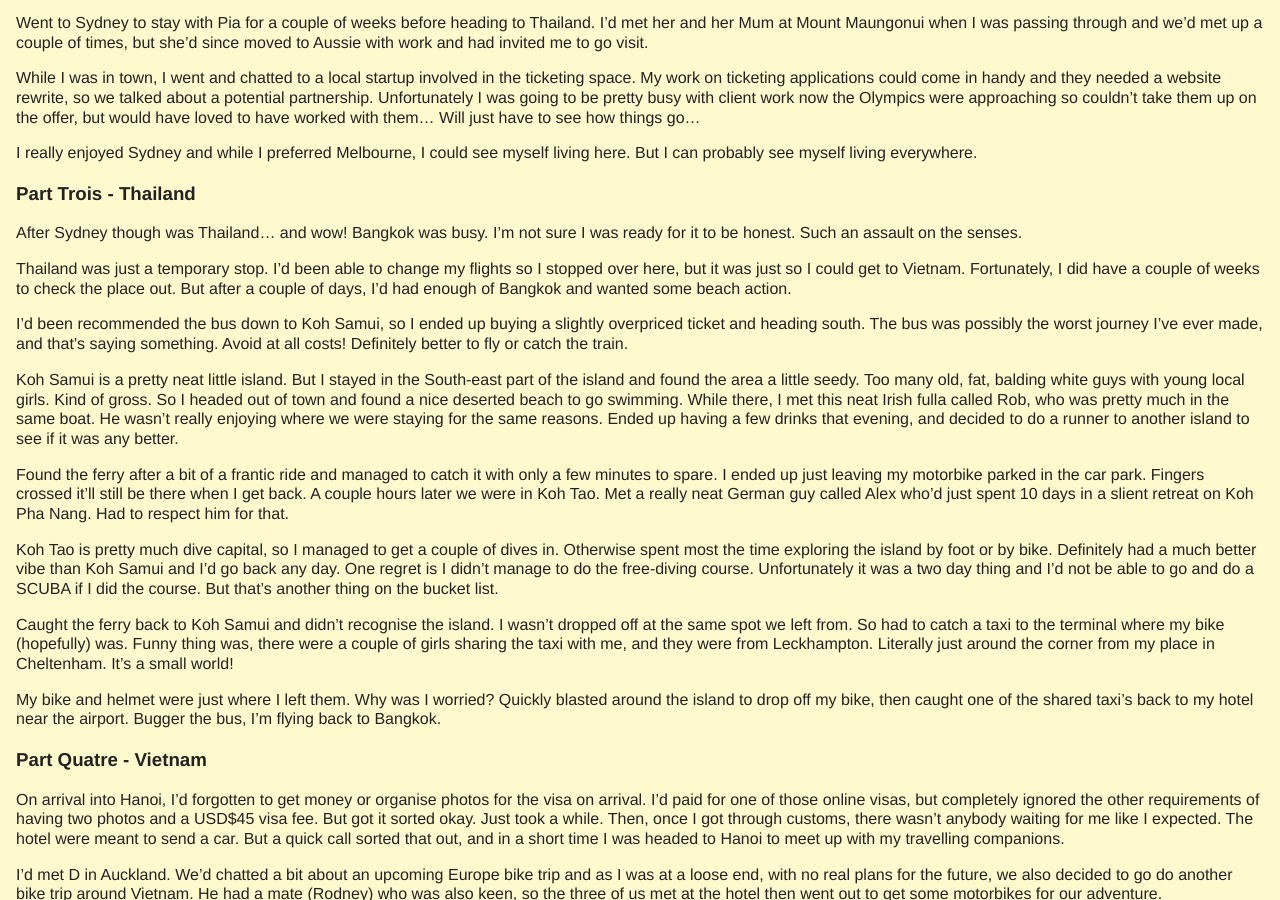
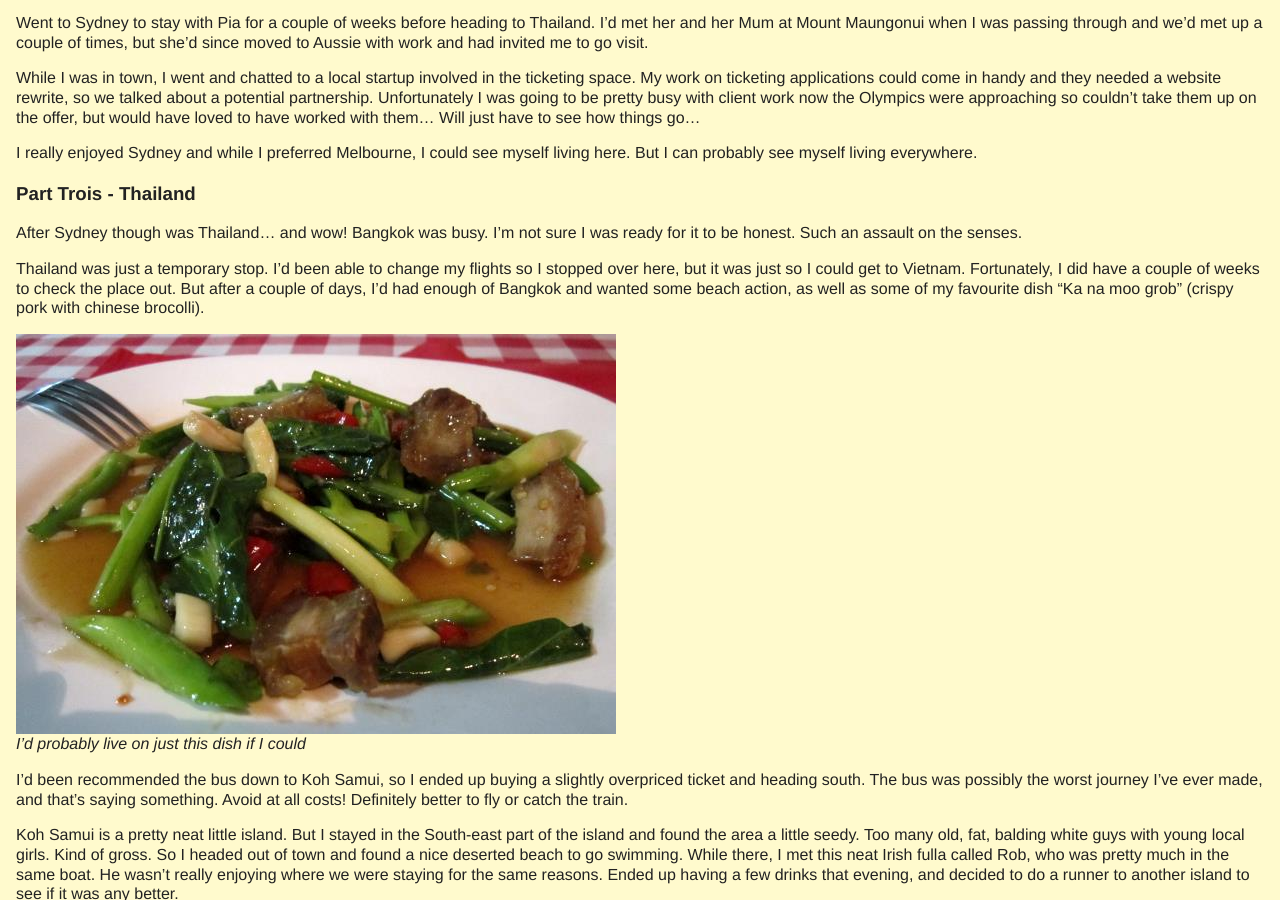
Before and after one commit to davewasthere/davewasthere.github.com, a Jekyll site: the page built from _posts/2012-05-20-lost-my-mojo.md, in a window 1280 px wide and 900 px high, scrolled down 1860 px. Built offline with Jekyll 4.4.1, drawn with Linux system fonts in a browser that asks for light colours; some of the changed text lies outside the part shown.

Commit message:
added kanamoogrob

```diff
--- a/_posts/2012-05-20-lost-my-mojo.md
+++ b/_posts/2012-05-20-lost-my-mojo.md
@@ -32,7 +32,8 @@ Sadly, Nana passed away, not quite making it to Christmas. It's kind of bitter-s
 
 Spent a little bit of time in Welly, and caught up with an old DCSB Colleague. All the Brothers and sisters headed up to Mangawhai Heads with Dad & Meldy. We had a fun day canoeing, swimming, eating and just mucking about on the beach.
 
-<img src="/travel/images/beau.jpg" /><br/>*Great to see Beau, Dad's old racehorse, still going strong*
+<img src="/travel/images/beau.jpg" />
+*Great to see Beau, Dad's old racehorse, still going strong*
 
 ### Part Deux - Australia
 
@@ -46,7 +47,10 @@ I really enjoyed Sydney and while I preferred Melbourne, I could see myself livi
 
 After Sydney though was Thailand... and wow! Bangkok was busy. I'm not sure I was ready for it to be honest. Such an assault on the senses.
 
-Thailand was just a temporary stop. I'd been able to change my flights so I stopped over here, but it was just so I could get to Vietnam. Fortunately, I did have a couple of weeks to check the place out. But after a couple of days, I'd had enough of Bangkok and wanted some beach action.
+Thailand was just a temporary stop. I'd been able to change my flights so I stopped over here, but it was just so I could get to Vietnam. Fortunately, I did have a couple of weeks to check the place out. But after a couple of days, I'd had enough of Bangkok and wanted some beach action, as well as some of my favourite dish "Ka na moo grob" (crispy pork with chinese brocolli).
+
+<img src="/travel/images/kanamoogrob.jpg">
+*I'd probably live on just this dish if I could*
 
 I'd been recommended the bus down to Koh Samui, so I ended up buying a slightly overpriced ticket and heading south. The bus was possibly the worst journey I've ever made, and that's saying something. Avoid at all costs! Definitely better to fly or catch the train.
 
@@ -85,6 +89,7 @@ We all flew down to Da Nang. Another awesome hotel, we organised bikes so we cou
 I was still feeling really rough after my food poisoning, so ended up flying back to Thailand earlier than I'd planned in order to get a full medical check-up. Was worried that I'd picked up some sort of parasite or something, but no. Just regular food poisoning. While in Bangkok, I relaxed my 'on-a-budget' rule and splashed out for something five star, quiet, relaxing and away from the seedy part of town. The Chatrium Hotel Riverside was just the ticket. I spent a few days doing nothing more than swimming, reading and relaxing. Was lovely!
 
 <img src="/travel/images/bangkok-river.jpg">
+*My view from the Chatrium. Very relaxing watching the boats go by!*
 
 After a few days of swanning around in luxury, I went back to some rather more modest digs in town. While there, I met the [most amazing family](http://www.forbes.com/hsbcpersonaleconomy/global-classrooms.html). Annie taught me how to do the egg-beater kick in the pool (a water polo thing). They were travelling for a year with kids, having the most amazing time!
 
```
Also changed, not shown: travel/images/kanamoogrob.jpg (added).
